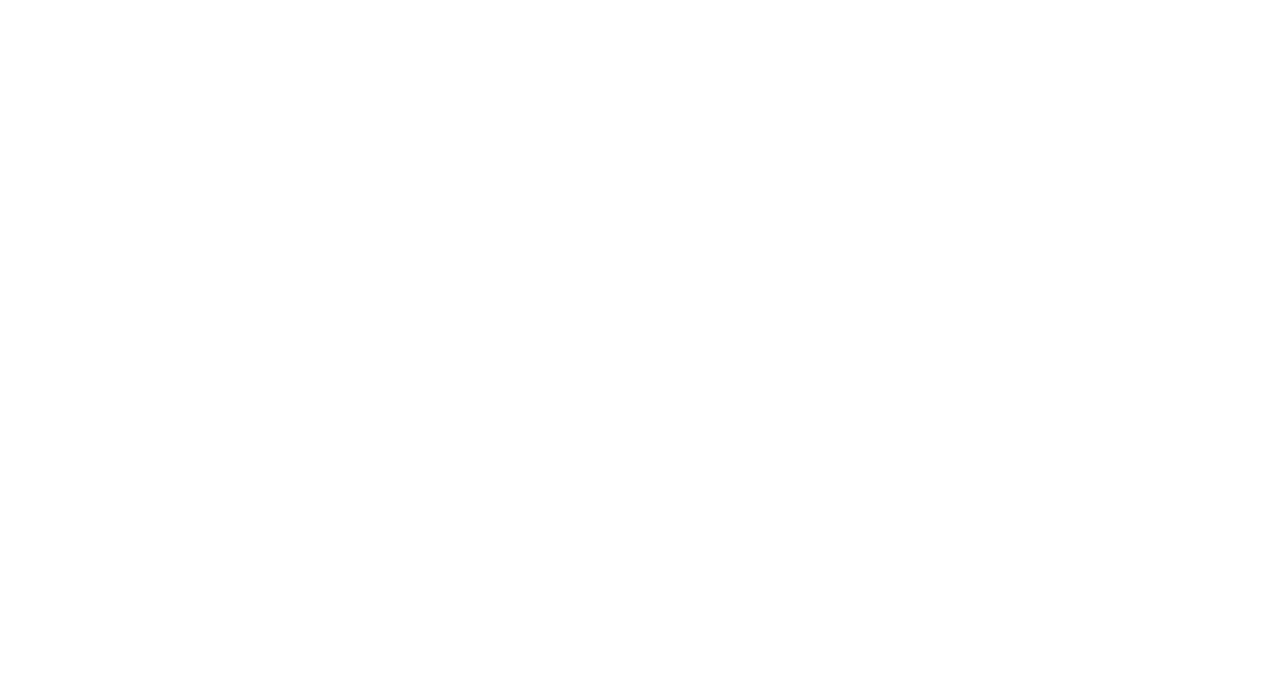
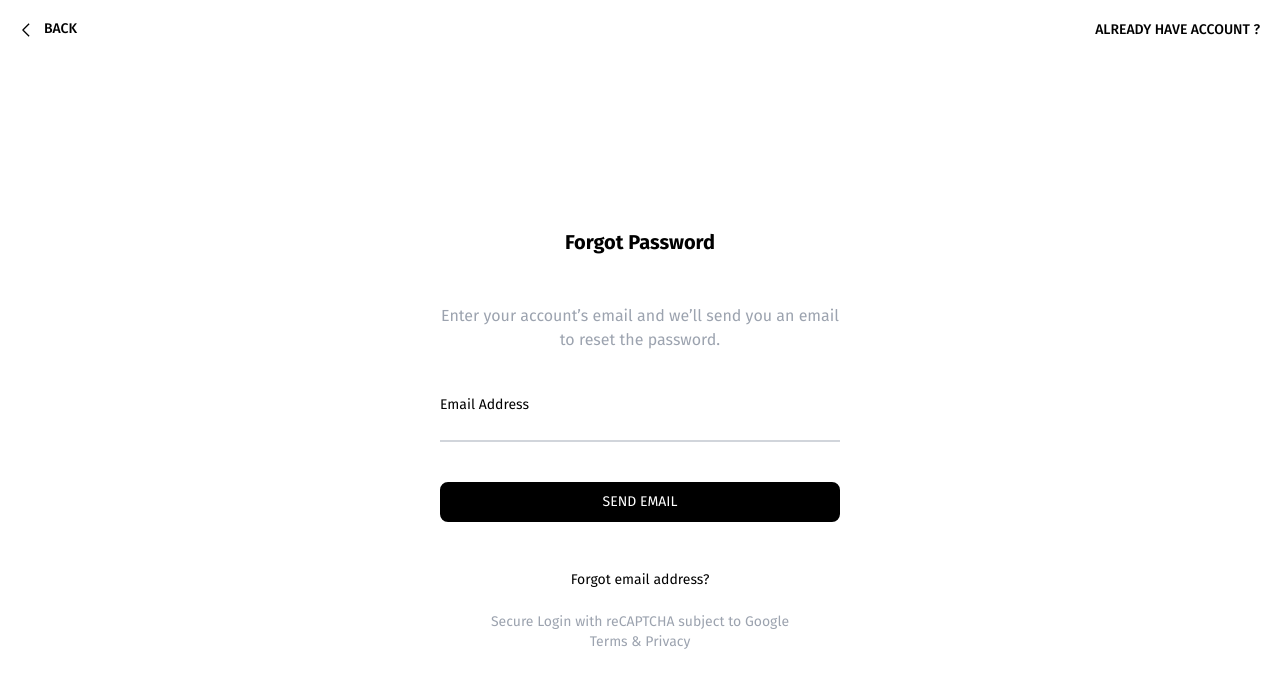
Before and after one commit to Hikkywannafly/bookshop-ui, a React (Create React App) app: page /forgot-password in a window 1280 px wide. Before the commit this address had no page. Shown: the top 688 px of the page. Built offline with nearby package versions, Linux system fonts and the light colour scheme.

Commit message:
forgot password ui

```diff
--- a/src/Router/index.js
+++ b/src/Router/index.js
@@ -2,6 +2,7 @@
 import Login from '../page/Auth/Login';
 import Register from '../page/Auth/Register';
 import Test from '../page/Auth/Test';
+import FogotPassword from '../page/Auth/FogotPassword';
 const publicRoutes = [
     {
         path: '/', component: Home
@@ -14,6 +15,9 @@
     },
     {
         path: '/test', component: Test
+    },
+    {
+        path: '/forgot-password', component: FogotPassword
     }
 
 
--- a/src/components/Input/AuthInput.jsx
+++ b/src/components/Input/AuthInput.jsx
@@ -16,15 +16,17 @@
                     value={value}
                     onBlur={handleBlur}
                     autoComplete="off"
+
                     className="block py-2.5 px-0 w-full text-sm
                   text-gray-900 bg-transparent border-0
                   border-b-2 border-gray-300 appearance-none dark:text-black
                    focus:outline-none focus:ring-0 focus:border-black peer" placeholder=" " required />
 
                 <label htmlFor={id} className="peer-focus:font-medium absolute text-sm dark:text-gray-400
-                duration-300 transform -translate-y-5 scale-85 top-0 -z-10 origin-[0] peer-focus:left-0
+                duration-300 transform -translate-y-[10px] scale-85 top-[-5px] -z-10 origin-[0] peer-focus:left-0
                 peer-focus:text-black peer-focus:dark:text-black peer-placeholder-shown:scale-100
-                 peer-placeholder-shown:translate-y-0 peer-focus:scale-85 peer-focus:-translate-y-6">{content}</label>
+                 peer-placeholder-shown:translate-y-0 peer-focus:scale-85 peer-focus:-translate-y-[10px]">{content}</label>
+
                 {
                     error && <span className="italic text-red-500 text-xs">{error}</span>
                 }
--- /dev/null
+++ b/src/helper/Schema/register.js
@@ -0,0 +1,21 @@
+import * as Yub from 'yup';
+
+export const registerSchema = Yub.object().shape({
+    emailAddress: Yub.string()
+        .required('Không được để trống')
+        .matches(/^[A-Z0-9._%+-]+@[A-Z0-9.-]+\.[A-Z]{2,}$/i, 'Email không hợp lệ'),
+    phoneNumber: Yub.string()
+        .required('Không được để trống')
+        .matches(/(84|0[3|5|7|8|9])+([0-9]{8})\b/, 'Số điện thoại không hợp lệ'),
+    fullName: Yub.string()
+        .required('Không được để trống')
+        .min(5, 'Tên phải có ít nhất 5 ký tự'),
+    password: Yub.string()
+        .required('Không được để trống')
+        .min(8, 'Mật khẩu phải có ít nhất 8 ký tự')
+        .matches(/(?=.*[0-9])/, 'Mật khẩu phải có ít nhất 1 số')
+        .matches(/(?=.*[a-z])/, 'Mật khẩu phải có ít nhất 1 chữ thường'),
+    passwordConfirm: Yub.string()
+        .required('Không được để trống')
+        .oneOf([Yub.ref('password'), null], 'Mật khẩu không khớp'),
+});
--- /dev/null
+++ b/src/page/Auth/FogotPassword.jsx
@@ -0,0 +1,59 @@
+import React, { useState } from 'react';
+import AuthInput from '~/components/Input/AuthInput';
+import AuthButton from '~/components/Input/AuthButton';
+import AuthHeader from '~/components/Header/AuthHeader';
+const inititalState = {
+    emailAddress: '',
+    password: '',
+}
+const FogotPassword = () => {
+    const [data, setData] = useState(inititalState)
+    const [visible, setVisible] = useState(false)
+
+    const handleChange = (e) => {
+        setData({ ...data, [e.target.name]: e.target.value })
+    }
+    return (
+        <>
+            <AuthHeader content="ALREADY HAVE ACCOUNT ?" link="/login" />
+            <div className='animate-fade-down p-4 items-center flex flex-col justify-center m-auto w-full gap-12'>
+                <div className="mt-10">
+                    <h1 className='font-bold text-xl'> Forgot Password </h1>
+                </div>
+                <div className="min-w-[125px] md:w-[400px] ">
+                    <h1 className='text-center text-gray-400 '> Enter your account’s email and we’ll send you an email to reset the password. </h1>
+                </div>
+                <div className="flex flex-col md:flex-row gap-5 min-w-[125px] w-full md:min-w-[200px] md:w-[400px] md:gap-9">
+
+                    <form className="flex flex-col gap-7 w-full  " autoComplete="off">
+                        <AuthInput
+                            handleChange={handleChange}
+                            type='text'
+                            name='emailAddress'
+                            id='floating_email'
+                            content='Email Address'
+                        />
+
+                        <AuthButton name='SEND EMAIL' />
+                    </form>
+
+
+                </div>
+                <div className="flex flex-col justify-center items-center h-full text-sm  ">
+                    <div className="text-center mb-5">
+                        <p href="#" className="group text-black transition duration-300 cursor-pointer">
+                            Forgot email address?
+                            <span className="block max-w-0 group-hover:max-w-full transition-all duration-500 h-0.5 bg-black"></span>
+                        </p>
+                    </div>
+                    <div className="text-gray-400 flex flex-col justify-center items-center">
+                        <p>Secure Login with reCAPTCHA subject to Google</p>
+                        <p>Terms & Privacy</p>
+                    </div>
+                </div>
+            </div>
+        </>
+    );
+}
+
+export default FogotPassword;
--- a/src/page/Auth/Register.jsx
+++ b/src/page/Auth/Register.jsx
@@ -6,16 +6,12 @@
 import AuthHeader from '~/components/Header/AuthHeader';
 import AuthSocial from '~/components/Input/AuthSocial';
 import { MdVisibility, MdVisibilityOff } from 'react-icons/md';
-import * as Yub from 'yup';
+import { registerSchema } from '~/helper/Schema/register'
 import { useFormik } from 'formik';
-
 function Register() {
     const [visible, setVisible] = useState(false);
     const [visibleC, setVisibleC] = useState(false)
     const [error, setError] = useState(false)
-    // const handleChange = (e) => {
-    //     setData({ ...data, [e.target.name]: e.target.value });
-    // }
     const { values, errors, handleChange, handleBlur, touched, handleSubmit } = useFormik({
         initialValues: {
             emailAddress: '',
@@ -24,25 +20,7 @@
             password: '',
             passwordConfirm: '',
         },
-        validationSchema: Yub.object({
-            emailAddress: Yub.string()
-                .required('Không được để trống')
-                .matches(/^[A-Z0-9._%+-]+@[A-Z0-9.-]+\.[A-Z]{2,}$/i, 'Email không hợp lệ'),
-            phoneNumber: Yub.string()
-                .required('Không được để trống')
-                .matches(/(84|0[3|5|7|8|9])+([0-9]{8})\b/, 'Số điện thoại không hợp lệ'),
-            fullName: Yub.string()
-                .required('Không được để trống')
-                .min(5, 'Tên phải có ít nhất 5 ký tự'),
-            password: Yub.string()
-                .required('Không được để trống')
-                .min(8, 'Mật khẩu phải có ít nhất 8 ký tự')
-                .matches(/(?=.*[0-9])/, 'Mật khẩu phải có ít nhất 1 số')
-                .matches(/(?=.*[a-z])/, 'Mật khẩu phải có ít nhất 1 chữ thường'),
-            passwordConfirm: Yub.string()
-                .required('Không được để trống')
-                .oneOf([Yub.ref('password'), null], 'Mật khẩu không khớp'),
-        }),
+        validationSchema: registerSchema,
         onSubmit: (values) => {
             console.log(values);
         }
@@ -53,11 +31,11 @@
     return (
         <>
             <AuthHeader content="ALREADY HAVE ACCOUNT?" link="/login" />
-            <div className='p-4 items-center flex flex-col justify-center m-auto w-full '>
-                <div className="my-10">
-                    <h1 className='font-bold'>  REGISTER HIKKY BOOKS </h1>
+            <div className=' animate-fade-down p-4 items-center flex flex-col justify-center m-auto w-full gap-10 '>
+                <div className="mt-10">
+                    <h1 className='font-bold text-xl'> Register Into Hikky Books </h1>
                 </div>
-                <div className="flex flex-col md:flex-row gap-5 min-w-[250px] w-full md:min-w-[400px] md:w-[800px]">
+                <div className="flex flex-col md:flex-row gap-5 min-w-[250px] w-full md:min-w-[400px] md:w-[800px] md:gap-9">
                     <form className="flex flex-col gap-7 w-full" autoComplete="off" onSubmit={handleSubmit}>
                         <AuthInput
                             handleChange={handleChange}
@@ -119,18 +97,16 @@
                         <AuthSocial color="#1DA1F2" name="Sign Up With Twitter" icon="fa-twitter" />
                     </div>
                 </div>
-                <div className="">
-                    <div className="flex flex-col justify-center items-center h-full text-sm  ">
+                <div className="flex flex-col justify-center items-center text-sm  ">
                     <div className="text-center mb-5">
                         <p href="#" className="group text-black transition duration-300 cursor-pointer">
-                                CAN'T LOG IN?
+                            Have problems ?
                             <span className="block max-w-0 group-hover:max-w-full transition-all duration-500 h-0.5 bg-black"></span>
                         </p>
                     </div>
-                        <div className="text-gray-400">
+                    <div className="text-gray-400 flex flex-col justify-center items-center">
                         <p>Secure Login with reCAPTCHA subject to Google</p>
                         <p>Terms & Privacy</p>
-                        </div>
                     </div>
                 </div>
             </div>
--- a/tailwind.config.js
+++ b/tailwind.config.js
@@ -6,10 +6,22 @@
         wiggle: {
           "0%, 100%": { transform: "rotate(-3deg)" },
           "50%": { transform: "rotate(3deg)" }
-        }
+        },
+        fade: {
+          "0%": { opacity: 0 },
+
+          "100%": { opacity: 1 }
+        },
+        "fade-down": {
+          "0%": { opacity: 0, transform: "translateY(-20px)" },
+          "100%": { opacity: 1, transform: "translateY(0)" }
+        },
+
       },
       animation: {
-        wiggle: "wiggle 200ms ease-in-out"
+        wiggle: "wiggle 1000ms ease-in-out",
+        fade: "fade 200ms ease-in-out",
+        "fade-down": "fade-down 200ms ease-in-out"
       }
     }
   },
```
Also changed, not shown: src/page/Auth/Login.jsx (+6 -12 lines). Lines whose indentation alone changed are shown as unchanged.
